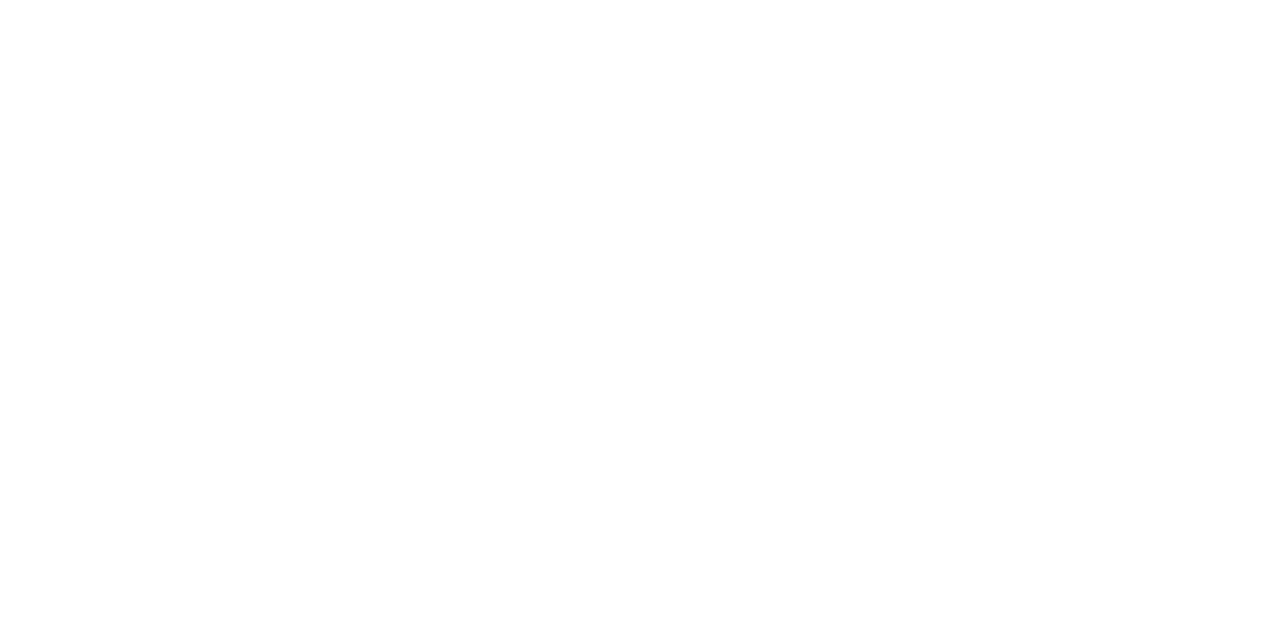
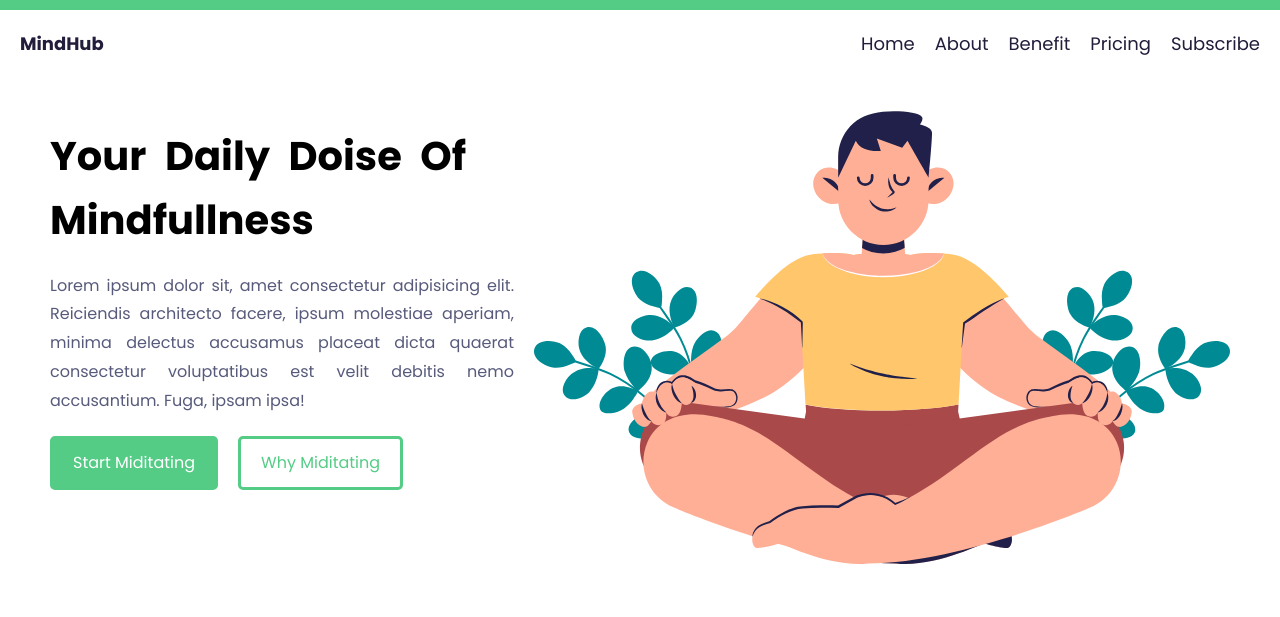
Before and after one commit to Cotamor/CSS_JS_Projects, a plain HTML site: page meditation_website/index.html in a window 1280 px wide. Drawn offline with Linux system fonts and the light colour scheme.

Commit message:
Section Header

```diff
--- a/meditation_website/index.html
+++ b/meditation_website/index.html
@@ -27,9 +27,45 @@
     </div>
 
     <!-- Navigation -->
-
+    <nav>
+      <a href="#home" id="logo">MindHub</a>
+      <ul>
+        <li>
+          <a href="#home">Home</a>
+        </li>
+        <li>
+          <a href="#about">About</a>
+        </li>
+        <li>
+          <a href="#benefit">Benefit</a>
+        </li>
+        <li>
+          <a href="#pricing">Pricing</a>
+        </li>
+        <li>
+          <a href="#subscribe">Subscribe</a>
+        </li>
+      </ul>
+    </nav>
     <!-- Header -->
-
+    <header id="home">
+      <div class="hero-content">
+        <div class="hero-text">
+          <h1>Your Daily Doise Of Mindfullness</h1>
+          <p>
+            Lorem ipsum dolor sit, amet consectetur adipisicing elit. Reiciendis
+            architecto facere, ipsum molestiae aperiam, minima delectus
+            accusamus placeat dicta quaerat consectetur voluptatibus est velit
+            debitis nemo accusantium. Fuga, ipsam ipsa!
+          </p>
+        </div>
+        <div class="hero-btns">
+          <button class="btn-primary">Start Miditating</button>
+          <button class="btn-secondary">Why Miditating</button>
+        </div>
+      </div>
+      <img src="hero.svg" alt="hero image" />
+    </header>
     <!-- Section: About -->
 
     <!-- Section: Benefit -->
--- a/meditation_website/style.css
+++ b/meditation_website/style.css
@@ -41,7 +41,141 @@ html {
   font-size: 62.5%;
   scroll-behavior: smooth;
 }
+/* Utility Classes */
+.btn-primary,
+.btn-secondary {
+  padding: 1rem 2rem;
+  border-radius: var(--borderRadius2);
+  border: none;
+  outline: none;
+  transition: 0.5s;
+}
+.btn-primary {
+  background-color: var(--baseShade1);
+  border: 0.3rem solid var(--baseShade1);
+  color: var(--whiteShade1);
+}
+.btn-primary:hover {
+  background-color: var(--baseShade2);
+  border: 0.3rem solid var(--baseShade2);
+}
+.btn-secondary {
+  background-color: var(--whiteShade1);
+  border: 0.3rem solid var(--baseShade1);
+  color: var(--baseShade1);
+}
+.btn-secondary:hover {
+  border: 0.3rem solid var(--baseShade2);
+  color: var(--baseShade2);
+}
+h1 {
+  font-size: var(--headingFontSize1);
+  margin-bottom: 2rem;
+  word-spacing: 1rem;
+  line-height: 1.6;
+}
+h2 {
+  font-size: var(--headingFontSize2);
+}
+h3 {
+  font-size: var(--headingFontSize3);
+}
+h4 {
+  font-size: var(--headingFontSize4);
+}
+button,
+p,
+input[type='email'] {
+  font-size: var(--baseFontSize);
+  color: var(--blackShade2);
+  line-height: 1.8;
+  font-weight: 400;
+}
 
 /* Scroll Indicator */
+.progress-container {
+  width: 100%;
+  height: 1rem;
+  position: fixed;
+  top: 0;
+  left: 0;
+  background-color: rgba(255, 255, 255, 0.5);
+  backdrop-filter: blur(0.8rem);
+}
+#progress {
+  width: 100%;
+  height: 100%;
+  background-color: var(--baseShade1);
+}
 
 /* Navigation */
+nav {
+  width: 100%;
+  display: flex;
+  align-items: center;
+  justify-content: space-between;
+  position: fixed;
+  top: 1rem;
+  left: 0;
+  padding: 2rem;
+  background-color: rgba(255, 255, 255, 0.5);
+  backdrop-filter: blur(0.8rem);
+}
+#logo {
+  font-size: var(--headingFontSize4);
+  font-weight: 700;
+}
+nav ul {
+  list-style: none;
+  display: flex;
+  justify-content: space-around;
+  gap: 2rem;
+}
+nav a {
+  color: var(--blackShade1);
+  text-decoration: none;
+  display: block;
+  position: relative;
+  font-size: var(--headingFontSize4);
+}
+/* Navigation link hover */
+nav li a::before {
+  position: absolute;
+  content: '';
+  background-color: transparent;
+  width: 0%;
+  height: 50%;
+  bottom: 0;
+  z-index: -1;
+  margin-left: -5%;
+  transition: all 0.5s;
+}
+nav li a:hover::before {
+  background-color: var(--baseShade1);
+  width: 110%;
+}
+/* Active SideNav Menu */
+/* Sticky Menu */
+
+/* Header */
+header {
+  padding: 5rem;
+  display: grid;
+  grid-template-columns: 4fr 6fr;
+  gap: 2rem;
+  align-items: center;
+}
+.hero-text p {
+  text-align: justify;
+}
+header img {
+  display: block;
+  width: 100%;
+}
+.hero-btns {
+  display: flex;
+  gap: 2rem;
+}
+.hero-btns button {
+  margin-top: 2rem;
+}
```
